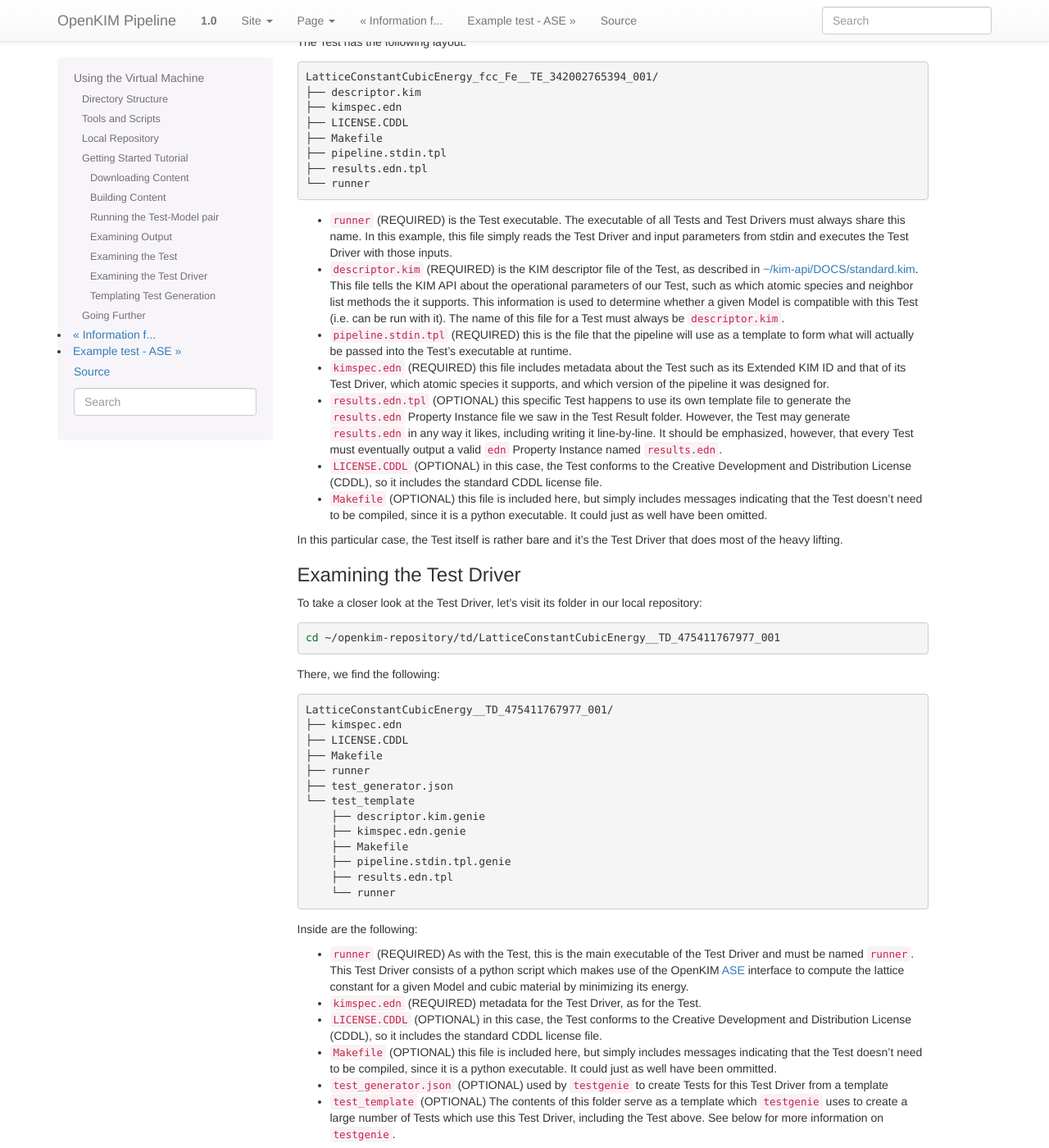
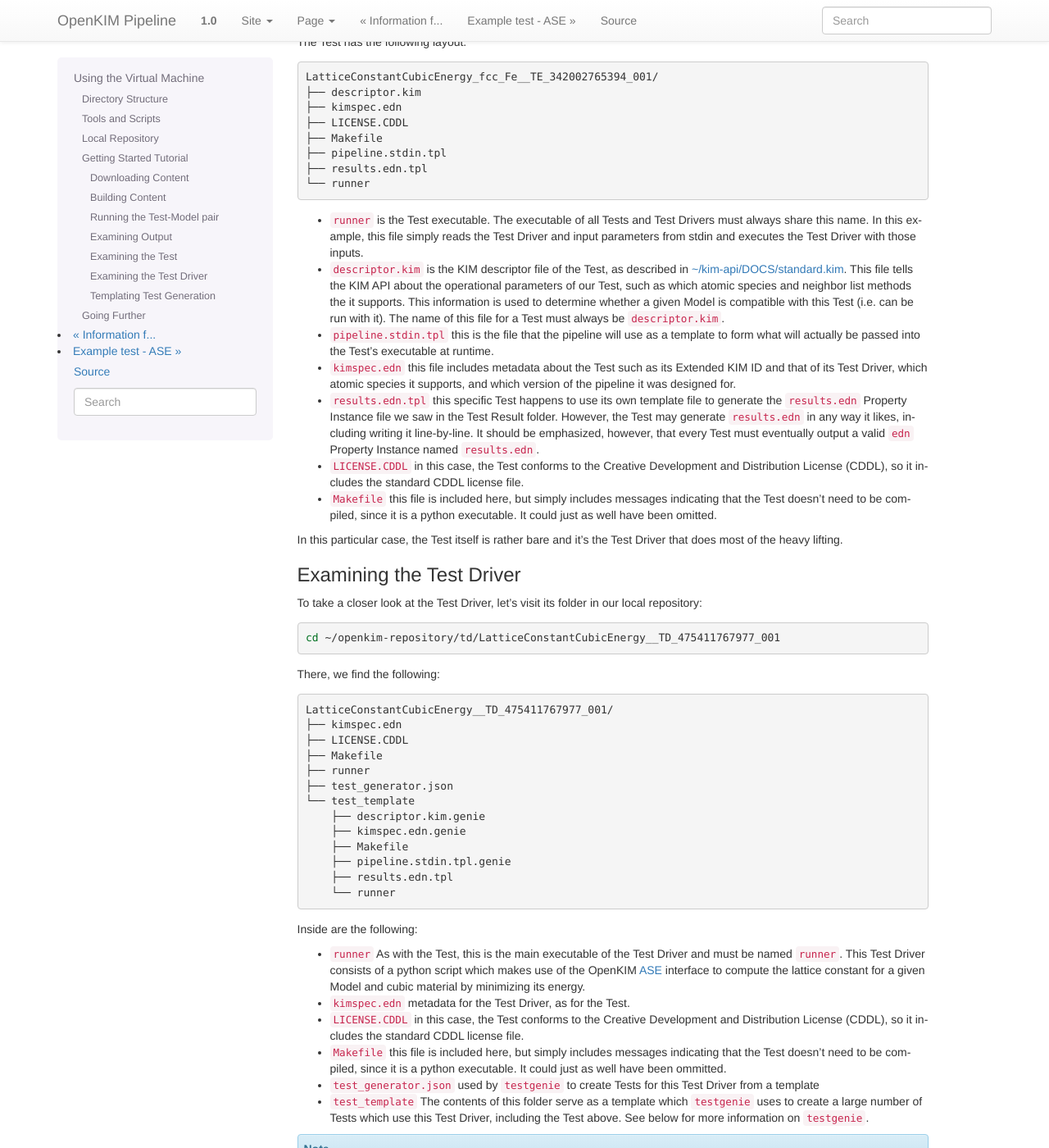
Before and after one commit to bjgjaefg23k/openkim-pipeline, a Sphinx documentation site: the page built from docs/tutorial_vm.rst, in a window 1280 px wide and 1400 px high, scrolled down 4178 px. Shown: the whole window at 82% size. Built offline with Sphinx 7.4.7, drawn with Linux system fonts in a browser that asks for light colours; formulas are drawn with MathJax 3.

Commit message:
Removed optional/required tags

```diff
--- a/docs/tutorial_vm.rst
+++ b/docs/tutorial_vm.rst
@@ -208,29 +208,29 @@ The Test has the following layout:
     ├── results.edn.tpl
     └── runner
 
-+ ``runner`` (REQUIRED) is the Test executable. The executable of all Tests and Test
++ ``runner`` is the Test executable. The executable of all Tests and Test
   Drivers must always share this name.  In this example, this file
   simply reads the Test Driver and input parameters from stdin and executes
   the Test Driver with those inputs.
-+ ``descriptor.kim`` (REQUIRED) is the KIM descriptor file of the Test, as described
++ ``descriptor.kim`` is the KIM descriptor file of the Test, as described
   in `~/kim-api/DOCS/standard.kim`_.  This file tells the KIM API about
   the operational parameters of our Test, such as which atomic species and
   neighbor list methods the it supports.  This information is used to determine
   whether a given Model is compatible with this Test (i.e. can be run with it). The
   name of this file for a Test must always be ``descriptor.kim``.
-+ ``pipeline.stdin.tpl`` (REQUIRED) this is the file that the pipeline will use
++ ``pipeline.stdin.tpl`` this is the file that the pipeline will use
   as a template to form what will actually be passed into the Test’s
   executable at runtime.
-+ ``kimspec.edn`` (REQUIRED) this file includes metadata about the Test such as its Extended KIM ID and that of its Test Driver, which
++ ``kimspec.edn`` this file includes metadata about the Test such as its Extended KIM ID and that of its Test Driver, which
   atomic species it supports, and which version of the pipeline it was designed for.
-+ ``results.edn.tpl`` (OPTIONAL) this specific Test happens to use its own template file to generate
++ ``results.edn.tpl`` this specific Test happens to use its own template file to generate
   the ``results.edn`` Property Instance file we saw in the Test Result folder.  However, the Test
   may generate ``results.edn`` in any way it likes, including writing it line-by-line.  It should
   be emphasized, however, that every Test must eventually output a valid ``edn`` Property Instance named
   ``results.edn``.
-+ ``LICENSE.CDDL`` (OPTIONAL) in this case, the Test conforms to the Creative Development and
++ ``LICENSE.CDDL`` in this case, the Test conforms to the Creative Development and
   Distribution License (CDDL), so it includes the standard CDDL license file.
-+ ``Makefile`` (OPTIONAL) this file is included here, but simply includes messages indicating that
++ ``Makefile`` this file is included here, but simply includes messages indicating that
   the Test doesn't need to be compiled, since it is a python executable. It could
   just as well have been omitted.
 
@@ -265,19 +265,19 @@ There, we find the following:
 
 Inside are the following:
 
-+ ``runner`` (REQUIRED) As with the Test, this is the main executable of the
++ ``runner`` As with the Test, this is the main executable of the
   Test Driver and must be named ``runner``.  This Test Driver consists of a python
   script which makes use of the OpenKIM `ASE`_ interface to compute the lattice constant
   for a given Model and cubic material by minimizing its energy.
-+ ``kimspec.edn`` (REQUIRED) metadata for the Test Driver, as for the Test.
-+ ``LICENSE.CDDL`` (OPTIONAL) in this case, the Test conforms to the Creative Development and
++ ``kimspec.edn`` metadata for the Test Driver, as for the Test.
++ ``LICENSE.CDDL`` in this case, the Test conforms to the Creative Development and
   Distribution License (CDDL), so it includes the standard CDDL license file.
-+ ``Makefile`` (OPTIONAL) this file is included here, but simply includes messages indicating that
++ ``Makefile`` this file is included here, but simply includes messages indicating that
   the Test doesn't need to be compiled, since it is a python executable. It could
   just as well have been ommitted.
-+ ``test_generator.json`` (OPTIONAL) used by ``testgenie`` to create Tests for this Test Driver
++ ``test_generator.json`` used by ``testgenie`` to create Tests for this Test Driver
   from a template
-+ ``test_template`` (OPTIONAL) The contents of this folder serve as a template which ``testgenie``
++ ``test_template`` The contents of this folder serve as a template which ``testgenie``
   uses to create a large number of Tests which use this Test Driver, including the Test above.
   See below for more information on ``testgenie``.
 
```
